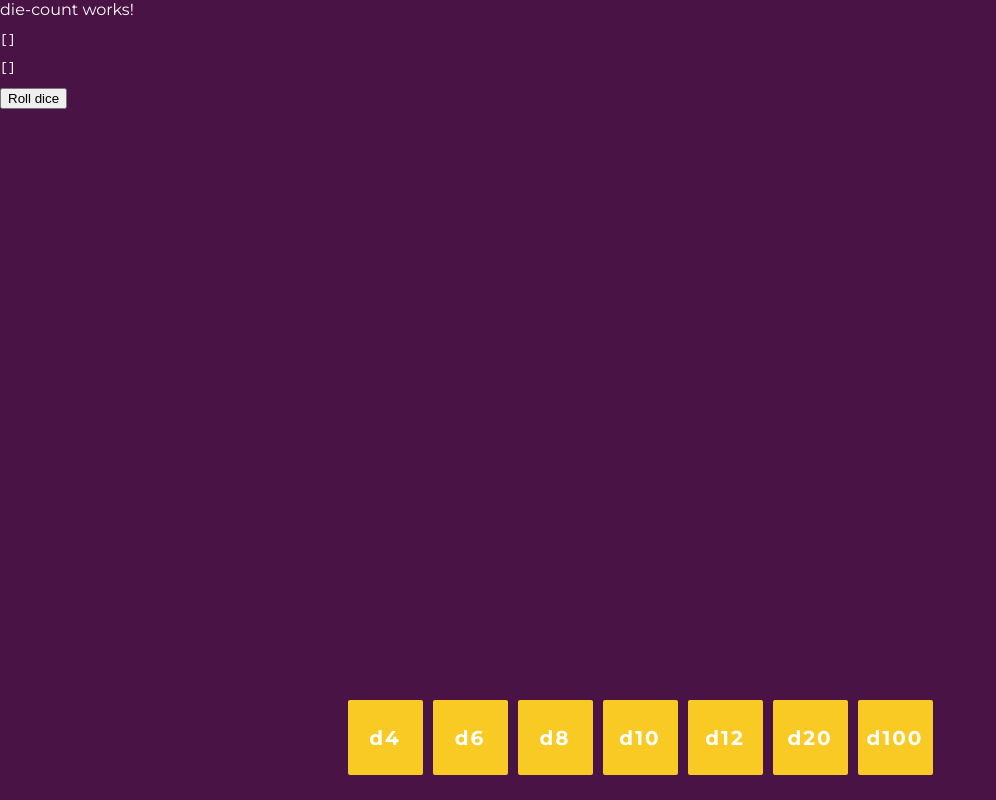
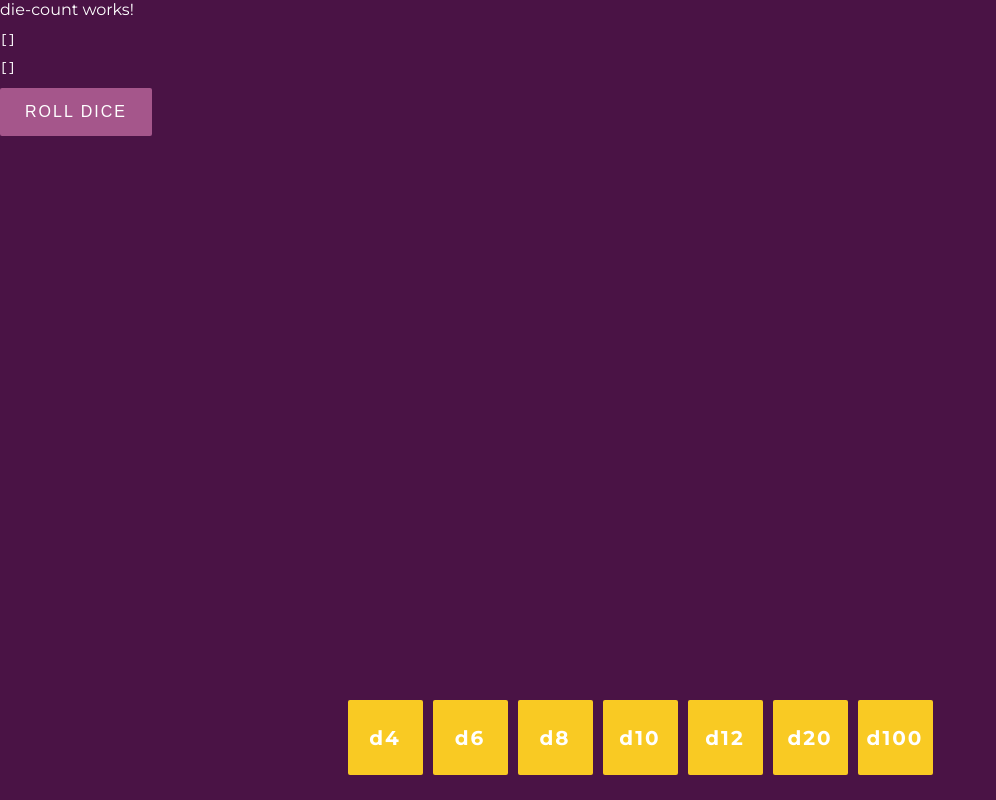
Before and after one commit to BrentWMiller/diceroller, an Angular app: page / in a window 1280 px wide. Shown: the whole page, without its empty margins (0-996 px from the left). Built offline with nearby package versions, Linux system fonts and the light colour scheme.

Commit message:
Updates button styles

```diff
--- a/src/app/dice-roller/dice-roller.component.scss
+++ b/src/app/dice-roller/dice-roller.component.scss
@@ -1,3 +1,5 @@
+@import '../../styles/variables';
+
 :host {
 	position: relative;
 	display: block;
@@ -22,4 +24,21 @@
 		justify-content: center;
 		width: 100%;
 	}
+
+	&__btn {
+		padding: 15px 25px;
+		font-size: 16px;
+		letter-spacing: 2px;
+		text-transform: uppercase;
+		border: none;
+		border-radius: 2px;
+		color: $color-text;
+		background-color: $color-bg-light;
+		transition: background-color 0.25s;
+
+		&:hover {
+			cursor: pointer;
+			background-color: $color-bg;
+		}
+	}
 }
```
